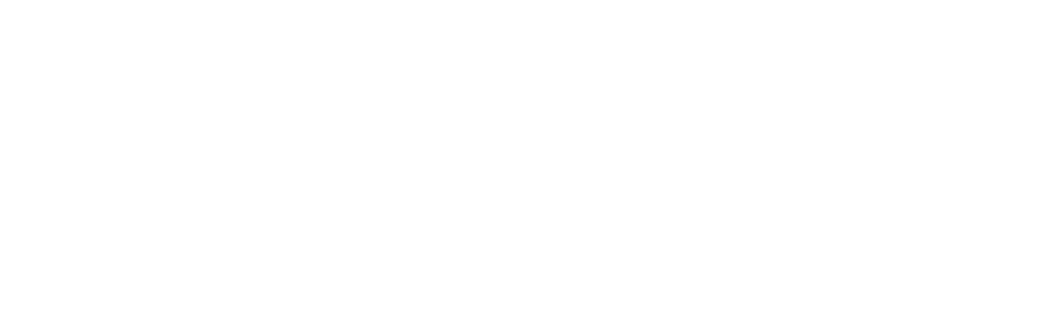
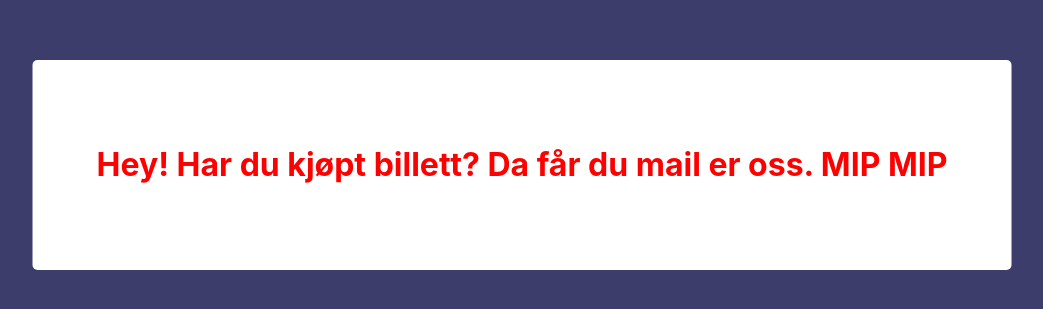
Before and after one commit to jakob-lj/abakusrevyen-stream, a React (Create React App) app in the folder client/: page /Landing in a window 1280 px wide. Shown: the part 235-544 px from the top of the page, without its empty margins (118-1161 px from the left). Built offline with nearby package versions, Linux system fonts and the light colour scheme.

Commit message:
added some usefull components

```diff
--- a/client/src/Routes.tsx
+++ b/client/src/Routes.tsx
@@ -1,12 +1,16 @@
 import React from "react";
 import { BrowserRouter as Router, Route } from "react-router-dom";
-import One from "./components/One";
+import Landing from "./components/Landing";
+import Chat from "./components/Chat";
+import StreamingApp from "./components/StreamingApp";
 
 const Routes = () => {
   return (
     <div>
       <Router>
-        <Route path={"/one"} component={One} />
+        <Route path={"/Landing"} component={Landing} />
+        <Route path={"/StreamingApp"} component={StreamingApp} />
+        <Route path={"/Chat"} component={Chat} />
       </Router>
     </div>
   );
--- /dev/null
+++ b/client/src/components/Chat.tsx
@@ -0,0 +1,8 @@
+import React from "react";
+import styled from "styled-components";
+
+const Chat = () => {
+  return <div></div>;
+};
+
+export default Chat;
--- /dev/null
+++ b/client/src/components/Landing.tsx
@@ -0,0 +1,39 @@
+import React from "react";
+import App from "../App";
+import styled from "styled-components";
+
+const Wrapper = styled.div`
+  position: absolute;
+  top: 50%;
+  left: 50%;
+  transform: translate(-50%, -50%);
+  background: white;
+  display: flex;
+  align-items: center;
+  padding: 4em;
+  border-radius: 5px;
+  width: max-content;
+`;
+
+const Container = styled.div`
+  width: 100%;
+  height: 100%;
+  background-color: #3d3d6c;
+  position: fixed;
+`;
+
+const H1 = styled.h1`
+  color: red;
+`;
+
+const Landing = () => {
+  return (
+    <Container>
+      <Wrapper>
+        <H1>Hey! Har du kjøpt billett? Da får du mail er oss. MIP MIP</H1>
+      </Wrapper>
+    </Container>
+  );
+};
+
+export default Landing;
--- a/client/src/components/One.tsx
+++ /dev/null
@@ -1,7 +0,0 @@
-import React from "react";
-
-const One = () => {
-  return <div></div>;
-};
-
-export default One;
--- /dev/null
+++ b/client/src/components/StreamingApp.tsx
@@ -0,0 +1,8 @@
+import React from "react";
+import styled from "styled-components";
+
+const StreamingApp = () => {
+  return <div></div>;
+};
+
+export default StreamingApp;
--- a/client/src/index.tsx
+++ b/client/src/index.tsx
@@ -1,7 +1,6 @@
 import React from "react";
 import ReactDOM from "react-dom";
 import "./index.css";
-import App from "./App";
 import reportWebVitals from "./reportWebVitals";
 import Routes from "./Routes";
 
```
Also changed, not shown: client/src/components/Button.tsx (added, +8 -0 lines), client/src/components/Three.tsx (deleted, +0 -7 lines), client/src/components/Two.tsx (deleted, +0 -7 lines).
